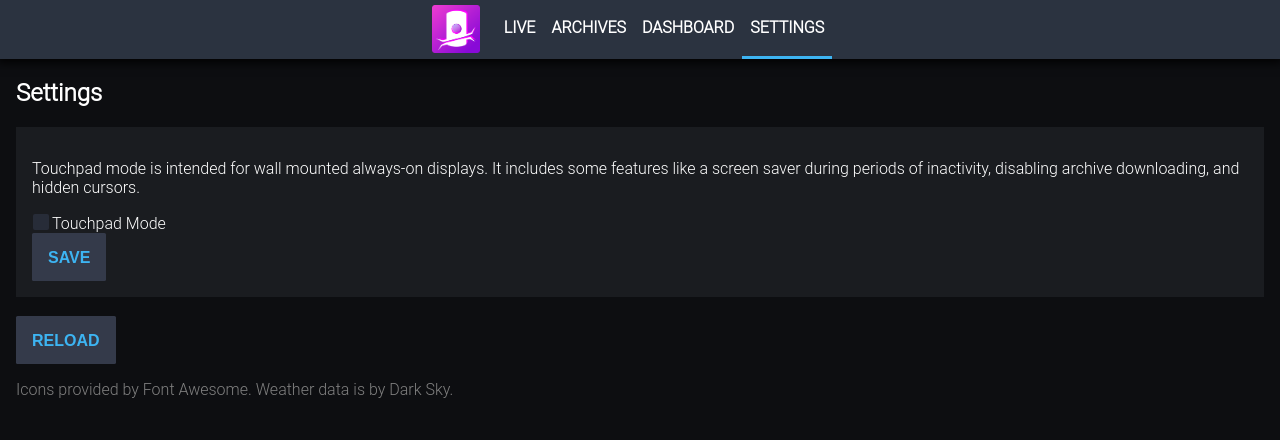
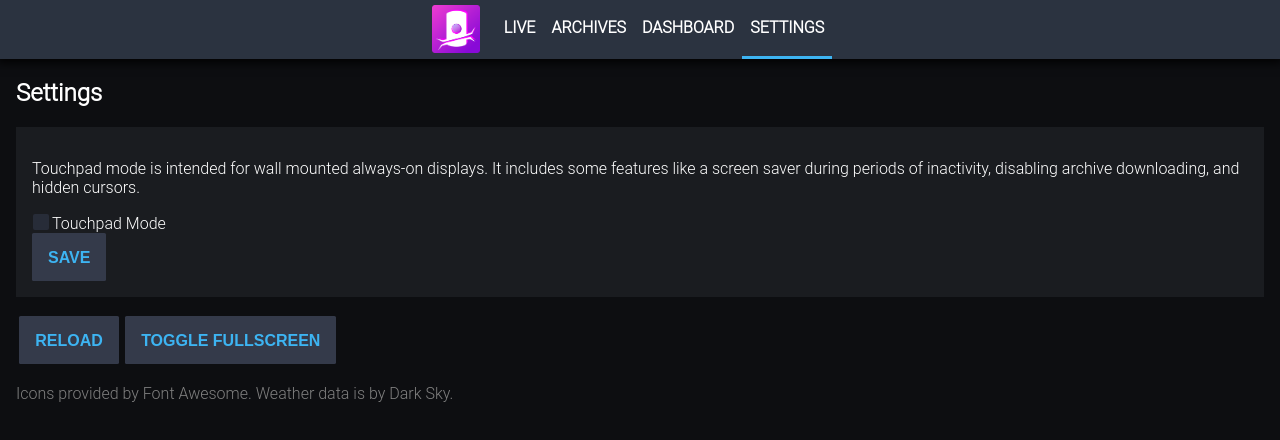
Before and after one commit to sheodox/overseer-broadcast, a React app: page /#/settings in a window 1280 px wide. Shown: the top 440 px of the page. Built offline with nearby package versions, Linux system fonts and the light colour scheme; no server answers; the HTML template or start-up script is replaced by a standard one.

Commit message:
add fullscreen toggle button

```diff
--- a/static/src/Settings.js
+++ b/static/src/Settings.js
@@ -10,6 +10,10 @@ function Settings(props) {
 	function reload() {
 		location.reload();
 	}
+	function toggleFullscreen() {
+		document.fullscreenElement ? document.exitFullscreen() : document.documentElement.requestFullscreen();
+	}
+
 	const [bootTime, setBootTime] = useState(null);
 	const touchpadRef = React.createRef();
 
@@ -35,8 +39,12 @@ function Settings(props) {
 				<br/>
 				<button>Save</button>
 			</form>
-			<br/>
-			<button onClick={reload}>Reload</button>
+
+			<div id="extra-button-group">
+				<button onClick={reload}>Reload</button>
+				<button onClick={toggleFullscreen}>Toggle Fullscreen</button>
+			</div>
+
 			<p className="muted">
 				Icons provided by Font Awesome. Weather data is by Dark Sky. {bootTime && `Server started ${bootTime}.`}
 			</p>
--- a/static/src/style/_settings.scss
+++ b/static/src/style/_settings.scss
@@ -5,4 +5,12 @@
         padding: 1rem;
         background: #1a1c20;
     }
+
+    #extra-button-group {
+        margin: 1rem 0;
+
+        button {
+            margin: 0.2rem;
+        }
+    }
 }
--- a/static/src/style/style.scss
+++ b/static/src/style/style.scss
@@ -118,3 +118,28 @@ html.touchpad {
         cursor: none !important;
     }
 }
+
+input[type=range] {
+    -webkit-appearance: none;
+    background: none !important;
+    width: 100%;
+
+    &::-webkit-slider-runnable-track, &::-moz-range-track {
+        background-color: $blue;
+        height: 0.2rem;
+    }
+
+    &::-webkit-slider-thumb, &::-moz-range-thumb {
+        -webkit-appearance: none;
+        cursor: pointer;
+        height: 1.75rem;
+        width: 1.75rem;
+        background: $blue;
+        border-radius: 50%;
+        margin-top: -0.875rem;
+    }
+
+    &:focus {
+        outline: none;
+    }
+}
```
